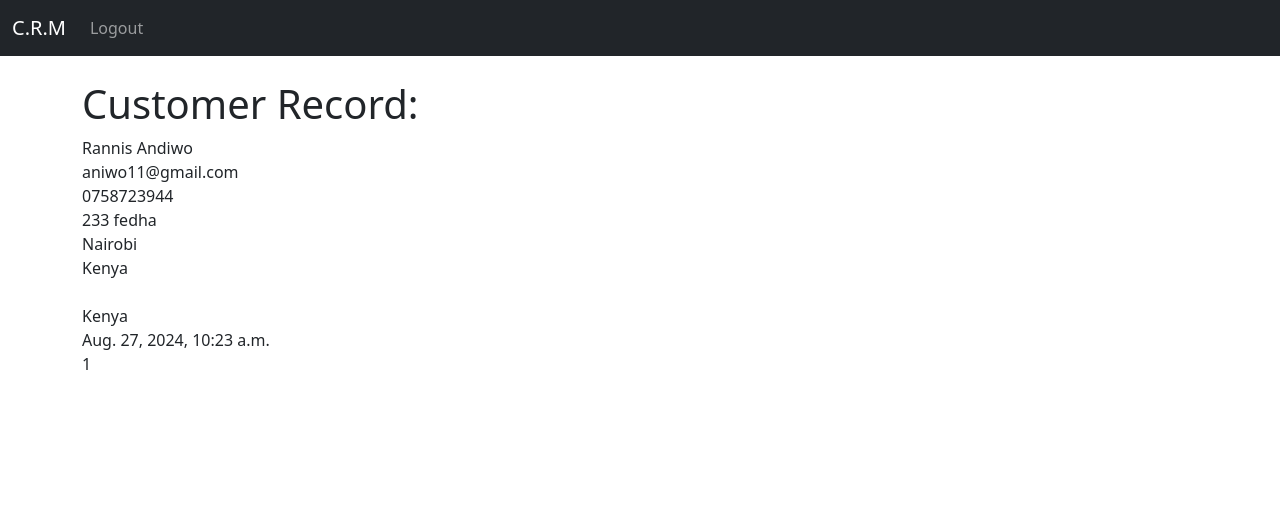
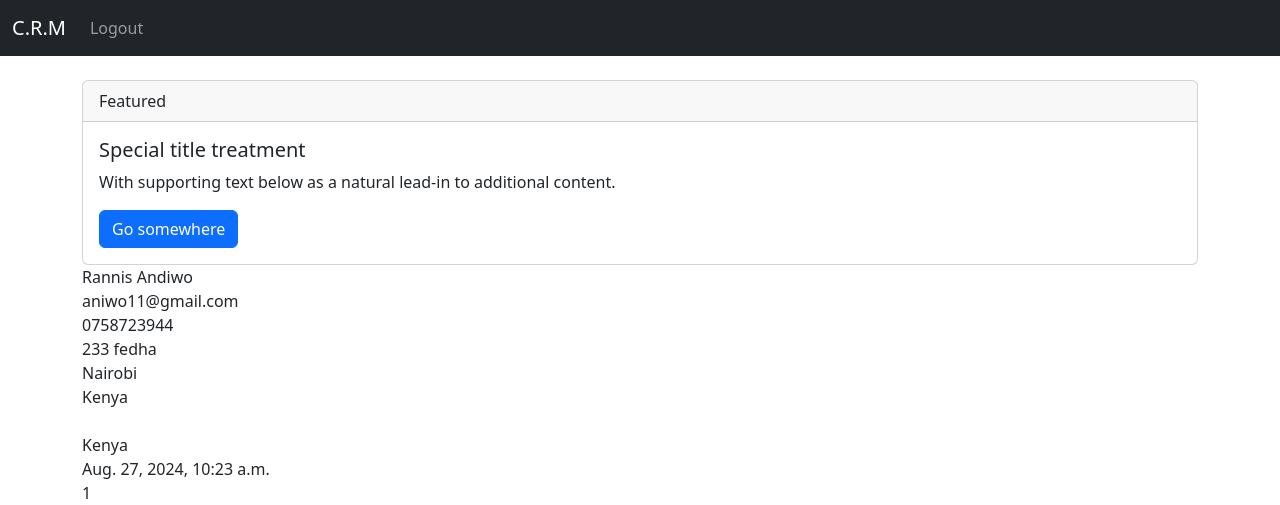
Before and after one commit to Kariuki11/Customer-Relationship-Management-app, a Django app: page /record/1 in a window 1280 px wide. Shown: the top 505 px of the page. Run offline with Django 5.2, Linux system fonts and the light colour scheme; a user stored in the database is signed in; data comes from the database, SQL or seed files in the repository.

Commit message:
"Updated record.html template to replace h1 header with Bootstrap card component"

```diff
--- a/crm/website/templates/website/record.html
+++ b/crm/website/templates/website/record.html
@@ -1,7 +1,16 @@
 {% extends 'website/base.html' %}
 {% block content %}
 
-<h1>Customer Record:</h1>
+<div class="card">
+    <div class="card-header">
+      Featured
+    </div>
+    <div class="card-body">
+      <h5 class="card-title">Special title treatment</h5>
+      <p class="card-text">With supporting text below as a natural lead-in to additional content.</p>
+      <a href="#" class="btn btn-primary">Go somewhere</a>
+    </div>
+  </div>
 
             {{ customer_record.first_name }}
             {{ customer_record.last_name }}<br/>
```
